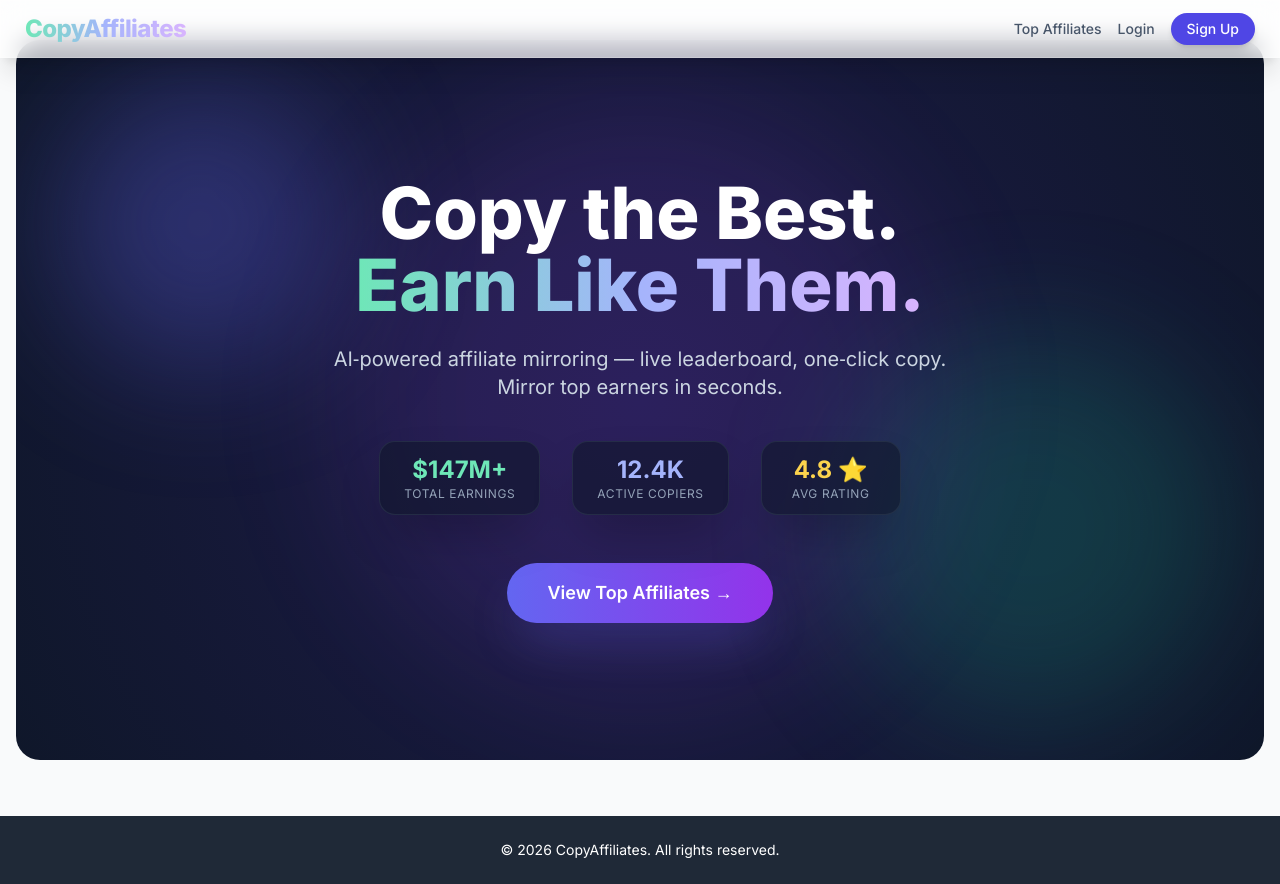
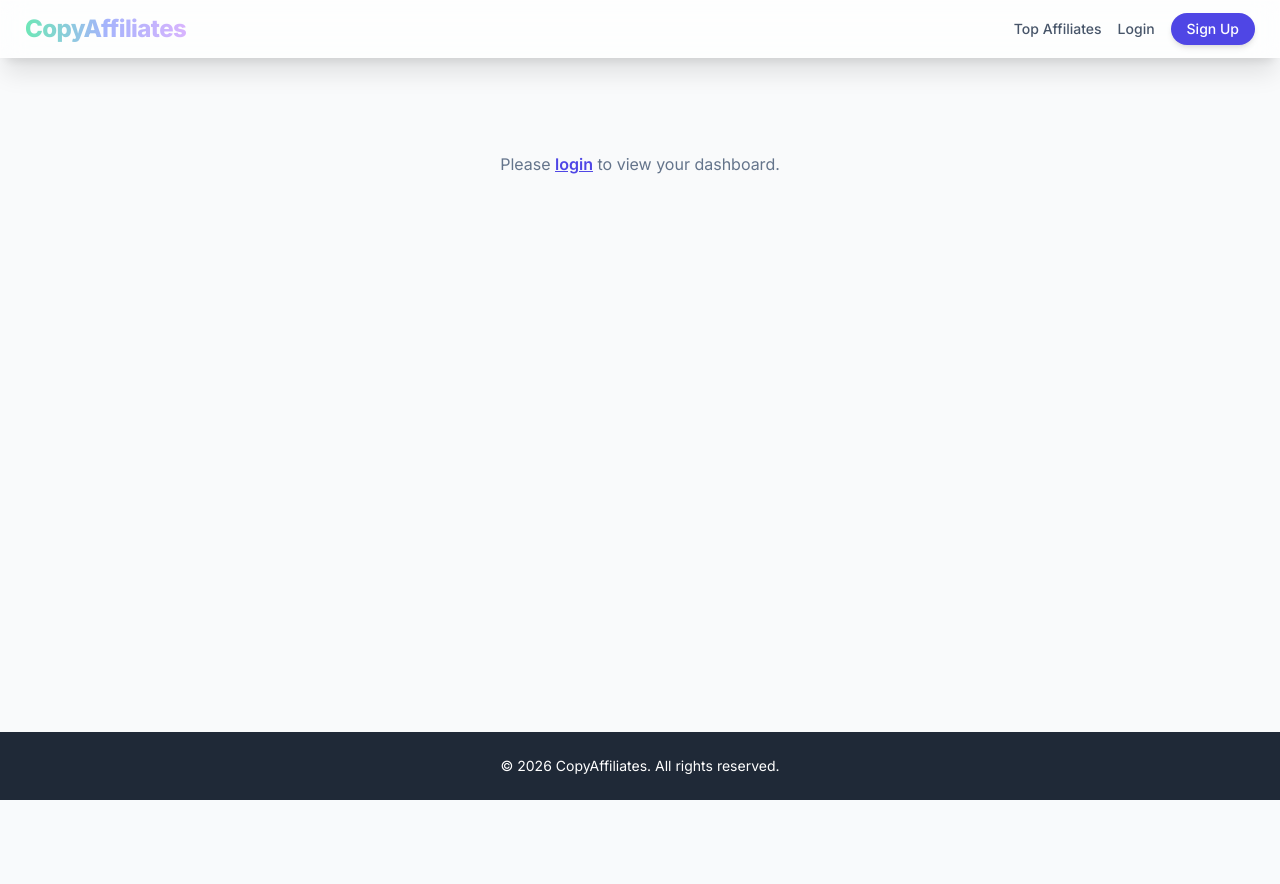
Before and after one commit to hejshjhdbdjsjh/affiliate, a React (Vite) app: page / in a window 1280 px wide. After the commit the page ends 800 px from the top, so only its background shows below. Built offline with nearby package versions, Linux system fonts and the light colour scheme.

Commit message:
Update Home.jsx

```diff
--- a/src/pages/Home.jsx
+++ b/src/pages/Home.jsx
@@ -1,65 +1,120 @@
+import { useAuth } from '../context/AuthContext';
+import { affiliates } from '../data/affiliates';
 import { Link } from 'react-router-dom';
-import { useEffect, useRef } from 'react';
+import { useState } from 'react';
 
-export default function Home() {
-  const heroRef = useRef(null);
+export default function Dashboard() {
+  const { user, updateUser } = useAuth();
+  const [depositAmt, setDepositAmt] = useState('');
+  const [withdrawAmt, setWithdrawAmt] = useState('');
+  const [msg, setMsg] = useState('');
 
-  useEffect(() => {
-    const handleMouseMove = (e) => {
-      if (!heroRef.current) return;
-      const { left, top, width, height } = heroRef.current.getBoundingClientRect();
-      const x = (e.clientX - left) / width - 0.5;
-      const y = (e.clientY - top) / height - 0.5;
-      heroRef.current.style.setProperty('--x', x);
-      heroRef.current.style.setProperty('--y', y);
+  if (!user) {
+    return (
+      <div className="pt-32 text-center">
+        <p className="text-slate-500">Please <Link to="/login" className="text-indigo-600 underline font-semibold">login</Link> to view your dashboard.</p>
+      </div>
+    );
+  }
+
+  const copiedAffiliates = affiliates.filter(a => user.copied?.includes(a.id));
+
+  const handleDeposit = () => {
+    const amt = parseFloat(depositAmt);
+    if (!amt || amt <= 0) return setMsg('Enter a valid amount.');
+    const updated = {
+      ...user,
+      deposits: [...(user.deposits || []), { amount: amt, status: 'pending', date: new Date().toISOString() }]
     };
-    window.addEventListener('mousemove', handleMouseMove);
-    return () => window.removeEventListener('mousemove', handleMouseMove);
-  }, []);
+    updateUser(updated);
+    setMsg(`✅ Deposit request of $${amt} submitted (pending approval).`);
+    setDepositAmt('');
+  };
+
+  const handleWithdraw = () => {
+    const amt = parseFloat(withdrawAmt);
+    if (!amt || amt <= 0) return setMsg('Enter a valid amount.');
+    if (amt > user.balance) return setMsg('Insufficient balance.');
+    const updated = {
+      ...user,
+      withdrawals: [...(user.withdrawals || []), { amount: amt, status: 'pending', date: new Date().toISOString() }]
+    };
+    updateUser(updated);
+    setMsg(`✅ Withdrawal request of $${amt} submitted (pending approval).`);
+    setWithdrawAmt('');
+  };
 
   return (
-    <div
-      ref={heroRef}
-      className="relative min-h-[90vh] flex items-center justify-center overflow-hidden rounded-3xl mt-4"
-      style={{
-        background: 'radial-gradient(circle at calc(50% + var(--x, 0) * 20%) calc(50% + var(--y, 0) * 20%), #1e1b4b, #0f172a)',
-      }}
-    >
-      {/* Floating glow orbs */}
-      <div className="absolute top-10 left-10 w-72 h-72 bg-indigo-500/30 rounded-full blur-3xl animate-float"></div>
-      <div className="absolute bottom-10 right-10 w-96 h-96 bg-emerald-500/20 rounded-full blur-3xl animate-float delay-1000"></div>
-      <div className="absolute top-1/2 left-1/2 -translate-x-1/2 -translate-y-1/2 w-[600px] h-[600px] bg-purple-500/10 rounded-full blur-3xl"></div>
+    <div className="max-w-6xl mx-auto pt-24 pb-12 px-4">
+      <h1 className="text-4xl font-extrabold text-slate-800 mb-8">My Dashboard</h1>
 
-      <div className="relative z-10 text-center max-w-4xl mx-auto px-6 animate-fade-up">
-        <h1 className="text-5xl md:text-7xl font-extrabold leading-tight">
-          <span className="text-white">Copy the Best.</span><br />
-          <span className="text-gradient">Earn Like Them.</span>
-        </h1>
-        <p className="text-slate-300 text-lg md:text-xl mt-6 max-w-2xl mx-auto">
-          AI‑powered affiliate mirroring — live leaderboard, one‑click copy. Mirror top earners in seconds.
-        </p>
-
-        <div className="flex flex-wrap justify-center gap-8 mt-10 text-white/90">
-          <div className="glass-dark px-6 py-3 rounded-2xl min-w-[140px]">
-            <p className="text-2xl font-bold text-emerald-300">$147M+</p>
-            <p className="text-xs uppercase tracking-wider text-slate-400">Total Earnings</p>
+      {/* Balance card - glass */}
+      <div className="glass rounded-3xl p-8 border border-white/40 shadow-2xl bg-gradient-to-br from-indigo-900/10 to-purple-900/10">
+        <div className="flex flex-wrap justify-between items-center gap-6">
+          <div>
+            <p className="text-sm uppercase tracking-wider text-slate-500">Available Balance</p>
+            <p className="text-5xl font-extrabold text-slate-800">${user.balance.toLocaleString()}</p>
           </div>
-          <div className="glass-dark px-6 py-3 rounded-2xl min-w-[140px]">
-            <p className="text-2xl font-bold text-indigo-300">12.4K</p>
-            <p className="text-xs uppercase tracking-wider text-slate-400">Active Copiers</p>
-          </div>
-          <div className="glass-dark px-6 py-3 rounded-2xl min-w-[140px]">
-            <p className="text-2xl font-bold text-amber-300">4.8 ⭐</p>
-            <p className="text-xs uppercase tracking-wider text-slate-400">Avg Rating</p>
+          <div className="flex flex-wrap gap-3">
+            <input
+              type="number"
+              placeholder="Amount"
+              value={depositAmt}
+              onChange={(e) => setDepositAmt(e.target.value)}
+              className="w-28 px-4 py-2.5 rounded-full border border-slate-200 bg-white/50 backdrop-blur text-sm focus:outline-none focus:ring-2 focus:ring-indigo-400"
+            />
+            <button onClick={handleDeposit} className="bg-emerald-500 hover:bg-emerald-600 text-white px-6 py-2.5 rounded-full font-semibold shadow-md transition">
+              Deposit
+            </button>
+            <input
+              type="number"
+              placeholder="Amount"
+              value={withdrawAmt}
+              onChange={(e) => setWithdrawAmt(e.target.value)}
+              className="w-28 px-4 py-2.5 rounded-full border border-slate-200 bg-white/50 backdrop-blur text-sm focus:outline-none focus:ring-2 focus:ring-indigo-400"
+            />
+            <button onClick={handleWithdraw} className="bg-amber-500 hover:bg-amber-600 text-white px-6 py-2.5 rounded-full font-semibold shadow-md transition">
+              Withdraw
+            </button>
           </div>
         </div>
+        {msg && <p className="mt-4 text-center text-sm font-medium text-slate-700 bg-white/50 p-3 rounded-xl">{msg}</p>}
+      </div>
 
-        <Link
-          to="/affiliates"
-          className="inline-block mt-12 bg-gradient-to-r from-indigo-500 to-purple-600 hover:from-indigo-600 hover:to-purple-700 text-white font-semibold px-10 py-4 rounded-full text-lg shadow-2xl shadow-indigo-500/30 transition-all duration-300 hover:scale-105"
-        >
-          View Top Affiliates →
-        </Link>
+      {/* Pending requests summary */}
+      <div className="grid grid-cols-2 gap-4 mt-6">
+        <div className="glass rounded-2xl p-5 border border-white/30 text-center">
+          <p className="text-slate-500 text-sm">Pending Deposits</p>
+          <p className="text-2xl font-bold text-emerald-600">{user.deposits?.filter(d => d.status === 'pending').length || 0}</p>
+        </div>
+        <div className="glass rounded-2xl p-5 border border-white/30 text-center">
+          <p className="text-slate-500 text-sm">Pending Withdrawals</p>
+          <p className="text-2xl font-bold text-amber-600">{user.withdrawals?.filter(w => w.status === 'pending').length || 0}</p>
+        </div>
+      </div>
+
+      {/* Copied list */}
+      <div className="mt-10">
+        <h2 className="text-2xl font-bold text-slate-700 mb-4">Your Copied Affiliates ({copiedAffiliates.length})</h2>
+        {copiedAffiliates.length === 0 ? (
+          <div className="glass rounded-2xl p-10 text-center border border-white/30">
+            <p className="text-slate-500">You haven't copied anyone yet.</p>
+            <Link to="/affiliates" className="text-indigo-600 font-semibold hover:underline">Browse top affiliates →</Link>
+          </div>
+        ) : (
+          <div className="grid grid-cols-1 md:grid-cols-2 gap-4">
+            {copiedAffiliates.map(a => (
+              <div key={a.id} className="glass rounded-2xl p-4 flex items-center gap-4 border border-white/30 hover:border-indigo-300/50 transition">
+                <img src={a.avatar} alt={a.name} className="w-14 h-14 rounded-full border-2 border-indigo-200/50" />
+                <div className="flex-1">
+                  <p className="font-bold text-slate-800">{a.name}</p>
+                  <p className="text-sm text-slate-500">{a.niche} · ${a.revenue.toLocaleString()}</p>
+                  <Link to={`/affiliate/${a.id}`} className="text-xs text-indigo-600 font-medium hover:underline">View profile</Link>
+                </div>
+              </div>
+            ))}
+          </div>
+        )}
       </div>
     </div>
   );
```
